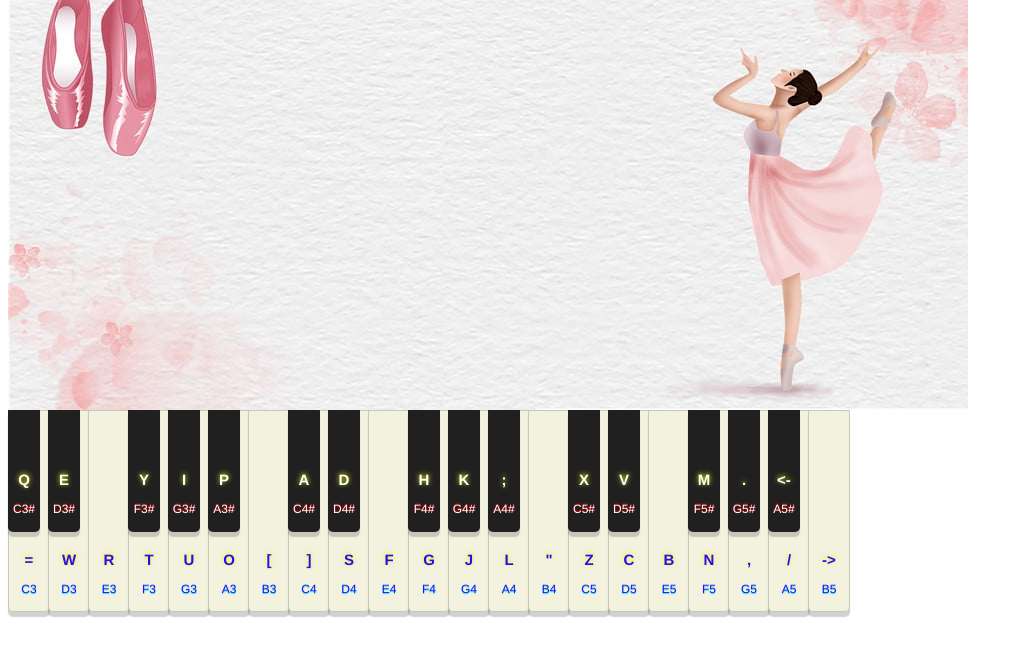
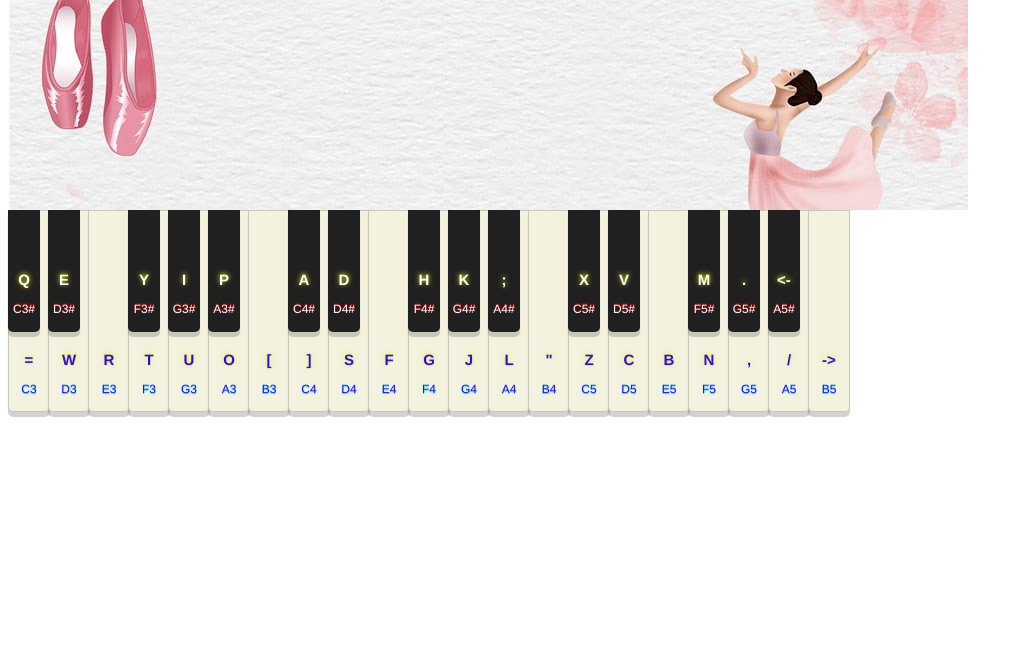
Before and after one commit to felipeLx/piano, a plain HTML site: page index.html in a window 1280 px wide. Shown: the part 61-716 px from the top of the page, without its empty margins (0-1023 px from the left). Drawn offline with Linux system fonts and the light colour scheme.

Commit message:
fix heigth

```diff
--- a/main.css
+++ b/main.css
@@ -1,9 +1,10 @@
 .body {
     width: 840px;
+
 }
 
 .title{
-    height: 450px;
+    height: 250px;
     background-repeat: no-repeat;
     background-image: url(image/ballet.jpg);
     text-align: center;
```
